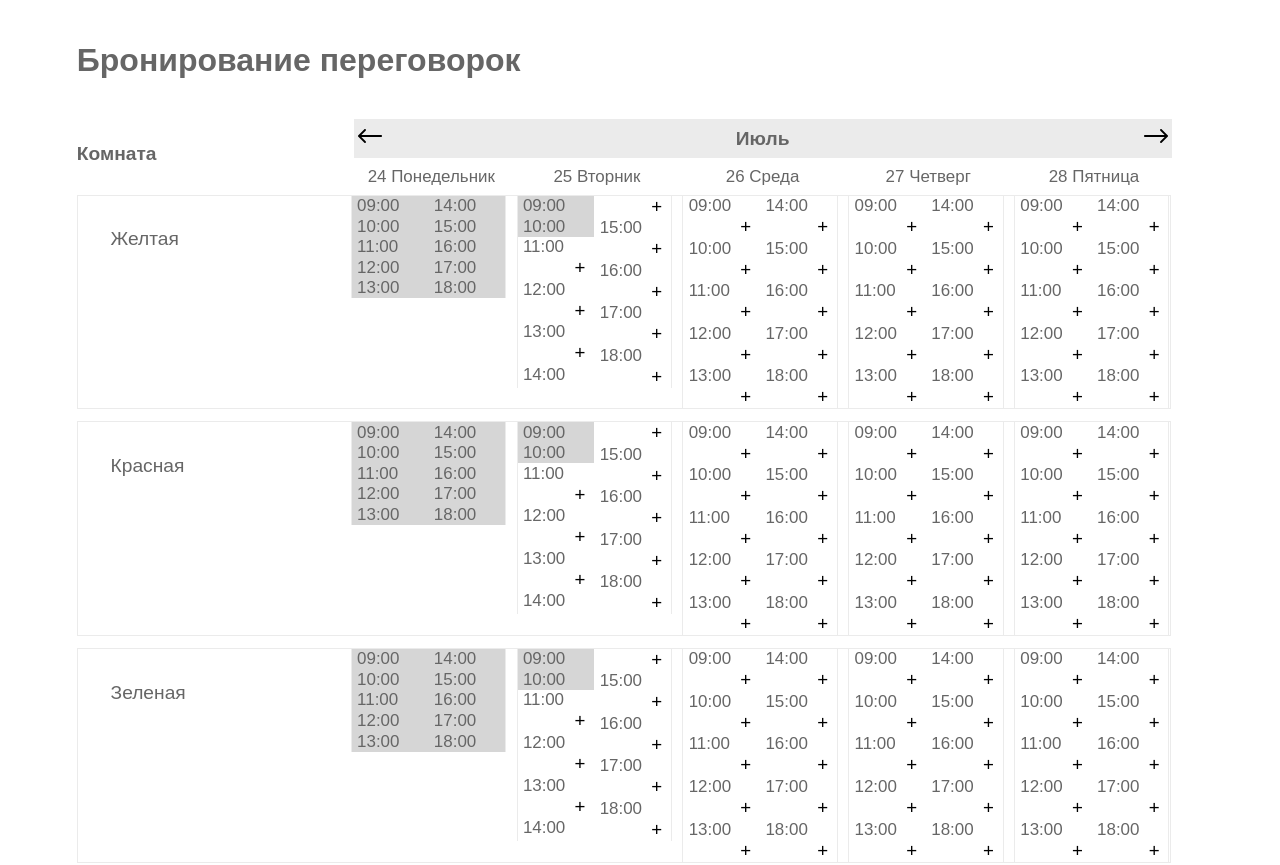
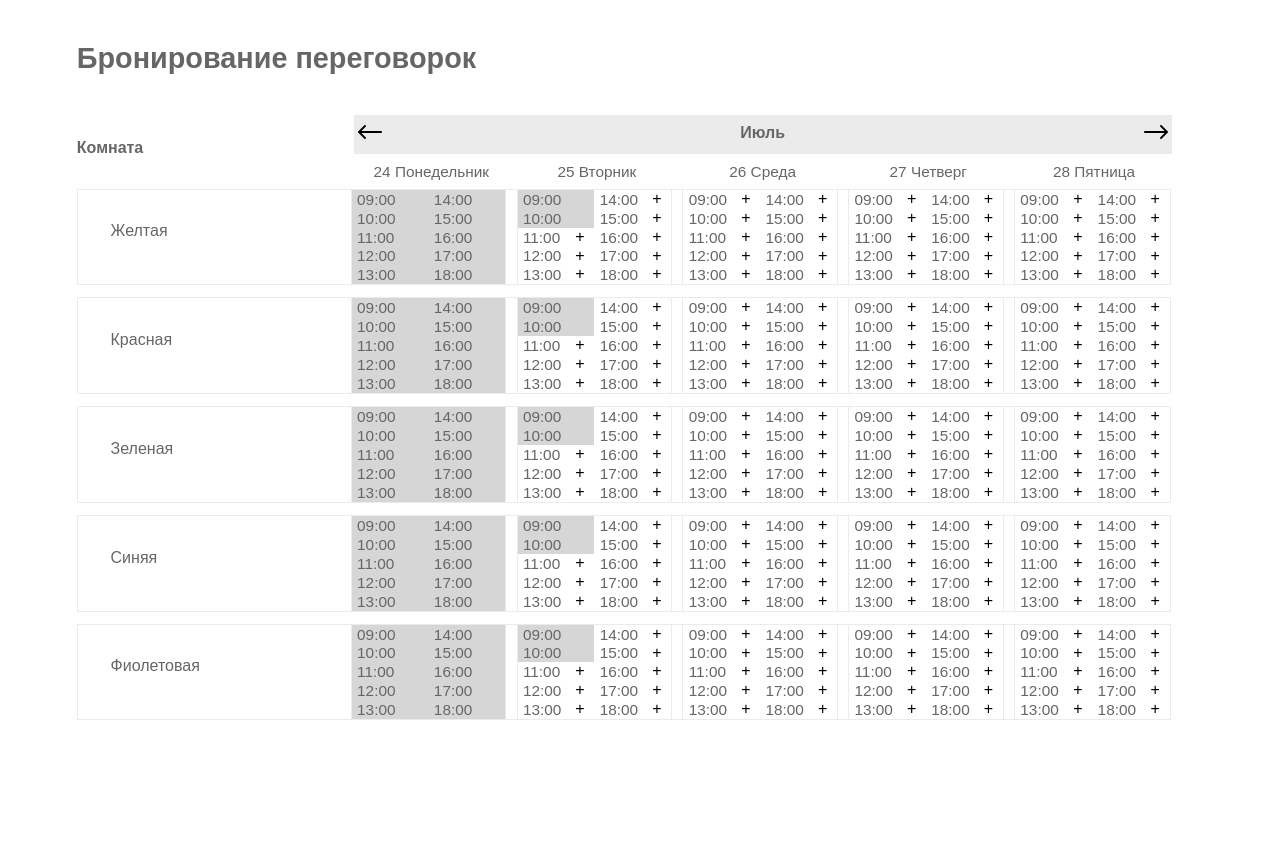
Before and after one commit to keepYourHairOn/room_booking, a React (Create React App) app: page / in a window 1280 px wide. Shown: the top 865 px of the page. After the commit the page ends 800 px from the top, so only its background shows below. Built offline with nearby package versions, Linux system fonts and the light colour scheme.

Commit message:
Added media for tablet outlook of the system.

```diff
--- a/src/App.css
+++ b/src/App.css
@@ -34,7 +34,6 @@ html, body, #root, .App {
 
 .App-header > div{
     font-weight: bold;
-    font-size: 2em;
     padding-left: 6%;
     padding-top: 3.295%;
     padding-bottom: 3.14%;
@@ -59,7 +58,6 @@ html, body, #root, .App {
 }
 
 .month-name, .rooms-header {
-    font-size: 1.2em;
     font-weight: bold;
 }
 
@@ -81,7 +79,6 @@ html, body, #root, .App {
     width: 100%;
     padding-top: 1%;
     padding-bottom: 1%;
-    font-size: 1.06em;
 }
 
 .booking {
@@ -105,7 +102,6 @@ html, body, #root, .App {
 }
 
 .roomWeek .roomName {
-    font-size: 1.2em;
     width: 25%;
     padding-left: 3%;
     padding-top: 3%;
@@ -118,7 +114,6 @@ html, body, #root, .App {
 
 .bookingWeek .bookingDay{
     float: left;
-    font-size: 1.06em;
 }
 
 .bookingDay .timePeriod {
@@ -139,7 +134,7 @@ html, body, #root, .App {
 }
 
 .bookingWeek .bookingDay:nth-child(-n+4) {
-    margin-right: 1.25%;
+    border-right: 1px solid #ebebeb;
 }
 
 .bookingWeek .bookingDay:nth-last-child(1) {
@@ -147,7 +142,6 @@ html, body, #root, .App {
 }
 
 .bookingDay {
-    width: 19%;
     height: 100%;
     column-count: 2;
     -moz-column-count: 2;
@@ -156,7 +150,6 @@ html, body, #root, .App {
     -moz-column-gap: 0px;
     column-gap: 0px;
     border-left: 1px solid #ebebeb;
-    border-right: 1px solid #ebebeb;
 }
 
 .bookingDay .timePeriod {
@@ -236,12 +229,10 @@ html, body, #root, .App {
 }
 
 .bookingButton {
-    width: 40%;
     float: right;
 }
 
 .bookingButton .plus {
-    font-size: 1.4em;
     font-family: Arial;
 }
 
@@ -252,3 +243,175 @@ html, body, #root, .App {
 .timePeriod span {
     margin-left: 7%;
 }
+
+@media screen and (min-width: 768px) {
+    .bookingWeek .bookingDay{
+        font-size: 0.71em;
+    }
+
+    .roomWeek .roomName {
+        font-size: 0.96em;
+    }
+
+    .week-days {
+        font-size: 0.71em;
+    }
+
+    .month-name, .rooms-header {
+        font-size: 0.96em;
+    }
+
+    .App-header > div{
+        font-size: 1.5em;
+    }
+
+    .bookingButton .plus {
+        font-size: 0.96em;
+    }
+
+    .bookingWeek .bookingDay:nth-child(-n+4) {
+        margin-right: 1%;
+    }
+
+    .bookingDay {
+        width: 19.2%;
+    }
+
+    .bookingButton {
+        width: 25%;
+    }
+}
+
+@media screen and (min-width: 980px) {
+    .bookingWeek .bookingDay{
+        font-size: 0.78em;
+    }
+
+    .roomWeek .roomName {
+        font-size: 1em;
+    }
+
+    .week-days {
+        font-size: 0.86em;
+    }
+
+    .month-name, .rooms-header {
+        font-size: 1em;
+    }
+
+    .App-header > div{
+        font-size: 1.8em;
+    }
+
+    .bookingButton .plus {
+        font-size: 1em;
+    }
+
+    .bookingWeek .bookingDay:nth-child(-n+4) {
+        margin-right: 1%;
+    }
+
+    .bookingDay {
+        width: 19.2%;
+    }
+
+    .bookingButton {
+        width: 40%;
+    }
+}
+
+@media screen and (min-width: 1130px) {
+    .bookingWeek .bookingDay{
+        font-size: 0.86em;
+    }
+
+    .roomWeek .roomName {
+        font-size: 1em;
+    }
+
+    .week-days {
+        font-size: 0.86em;
+    }
+
+    .month-name, .rooms-header {
+        font-size: 1em;
+    }
+
+    .App-header > div{
+        font-size: 1.8em;
+    }
+
+    .bookingButton .plus {
+        font-size: 1.2em;
+    }
+
+    .bookingWeek .bookingDay:nth-child(-n+4) {
+        margin-right: 1.1%;
+    }
+
+    .bookingDay {
+        width: 19.1%;
+    }
+}
+
+@media screen and (min-width: 1280px) {
+
+    .bookingWeek .bookingDay{
+        font-size: 0.96em;
+    }
+
+    .roomWeek .roomName {
+        font-size: 1em;
+    }
+
+    .week-days {
+        font-size: 0.96em;
+    }
+
+    .month-name, .rooms-header {
+        font-size: 1em;
+    }
+
+    .App-header > div{
+        font-size: 1.8em;
+    }
+
+    .bookingButton .plus {
+        font-size: 1.2em;
+    }
+
+    .bookingWeek .bookingDay:nth-child(-n+4) {
+        margin-right: 1.25%;
+    }
+
+    .bookingDay {
+        width: 19%;
+    }
+}
+
+@media screen and (min-width: 1335px) {
+
+    .bookingWeek .bookingDay{
+        font-size: 1.06em;
+    }
+
+    .roomWeek .roomName {
+        font-size: 1.2em;
+    }
+
+    .week-days {
+        font-size: 1.06em;
+    }
+
+    .month-name, .rooms-header {
+        font-size: 1.2em;
+    }
+
+    .App-header > div{
+        font-size: 2em;
+    }
+
+    .bookingButton .plus {
+        font-size: 1.4em;
+    }
+}
```
